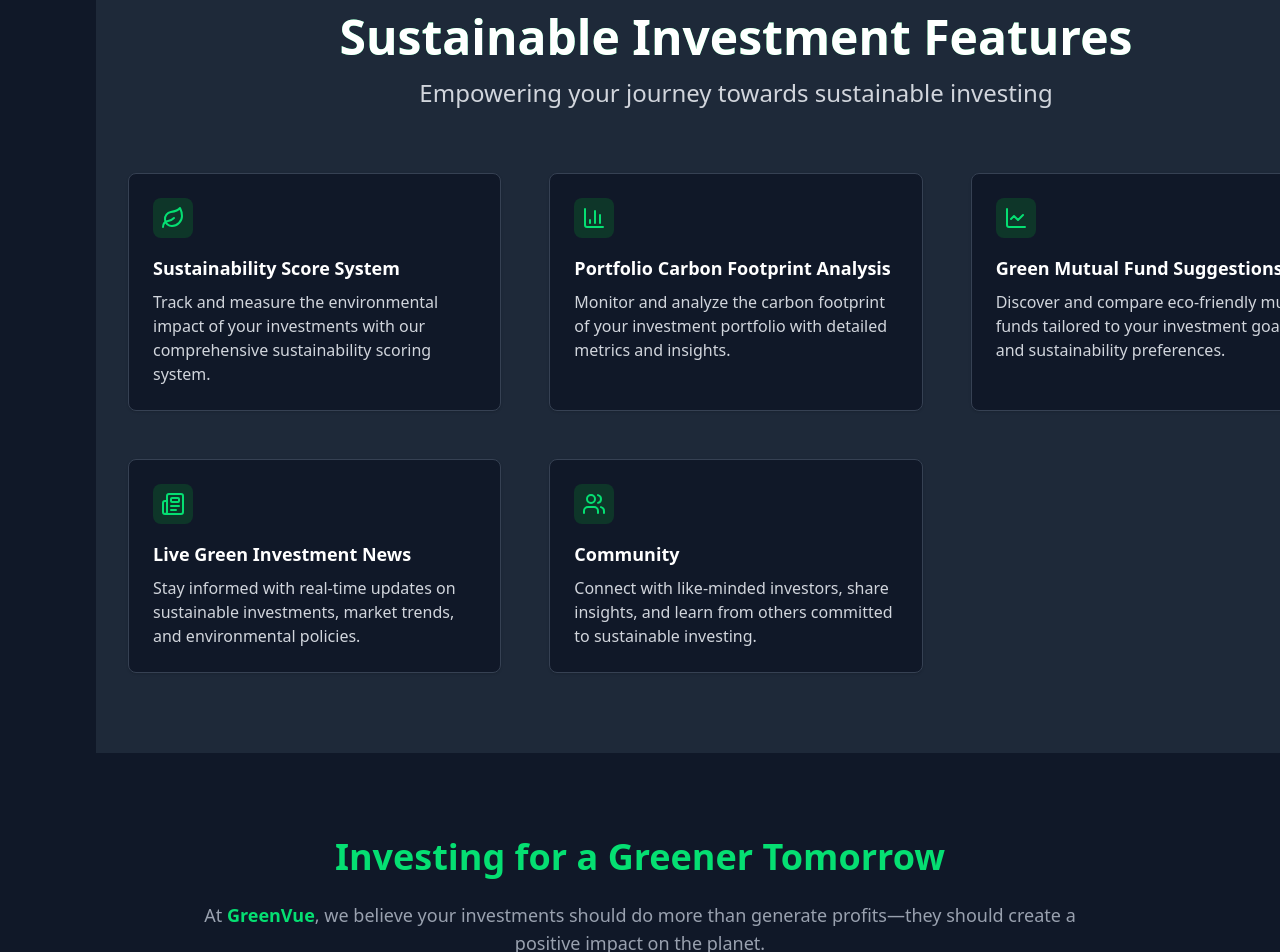
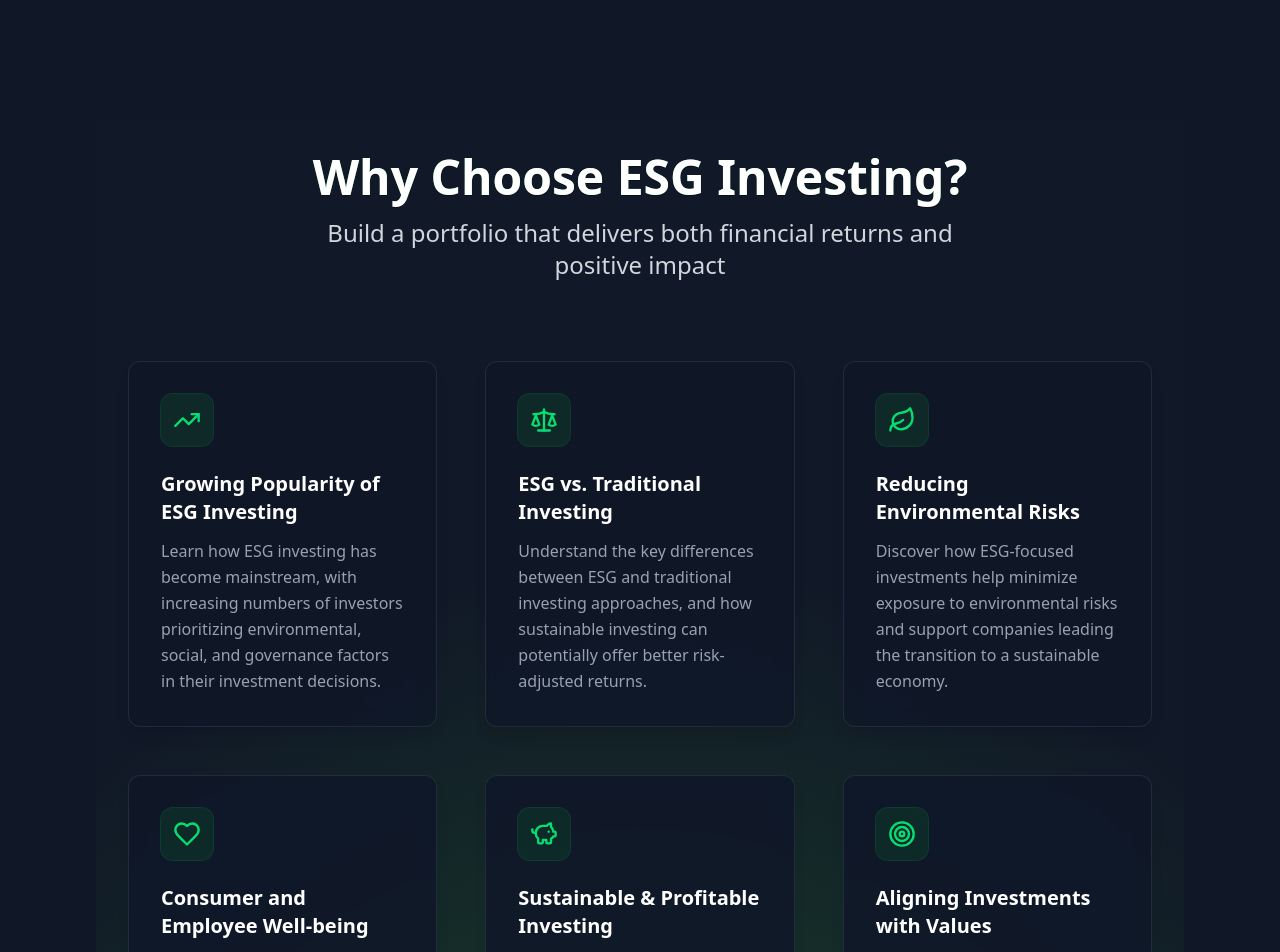
Before and after one commit to katariaNandini/GreenVest, a React (Vite) app: page / in a window 1280 px wide. Shown: the part 1580-2532 px from the top of the page. Built offline with nearby package versions, Linux system fonts and the light colour scheme.

Commit message:
LandingPage

```diff
--- a/src/About.jsx
+++ b/src/About.jsx
@@ -5,21 +5,27 @@ import FeaturesSection from "./Feature";
 
 const AboutUs = () => {
   return (
-    <div className="mt-5 ">
+    <div className="mt-5 mb-5">
 
 
     <section className="bg-gray-900 text-gray-200 py-16 px-6 md:px-12 lg:px-24">
       <div className="container mx-10 flex flex-col md:flex-row items-center mt-10 mb-36">
         {/* Left Side - Text Content */}
+
   <div className="md:w-1/2 text-center md:text-left">
   <h2 className="text-4xl font-bold text-green-400 mb-6">About Us 🌱💡</h2>
   <p className="text-lg text-gray-400 mb-6">
-            At <span className="text-green-400 font-semibold">GreenVue</span>, we believe that investing should not only generate profits but also create a positive impact on the environment. Our platform empowers investors with AI-driven sustainability scores, carbon footprint analysis, and curated green investment options to make informed, eco-friendly financial decisions.
+    At <span className="text-green-400 font-semibold">GreenVest</span>, we believe that investing should not only generate financial returns but also contribute to a sustainable future. Our platform encourages individuals to invest at least 1% of their income in green mutual funds and ESG
   </p>
   <p className="text-lg text-gray-400 mb-6">
-            We tackle the challenges of ESG transparency, greenwashing, and lack of awareness by providing real-time insights, tax benefits, and government incentives for sustainable investments.
+    Green investing allows you to grow your wealth while promoting clean energy, ethical labor practices, and responsible governance. Unlike traditional investments, ESG funds focus on companies that are making a positive environmental and social impact.
   </p>
-          <p className="text-lg text-green-400 font-semibold">Join us in shaping a greener, more responsible financial future! 🌍💰</p>
+  {/* <p className="text-lg text-gray-400 mb-6">
+    To make this process seamless, GreenVest offers educational resources, an investment calculator, and a transaction simulation tool to help users experience investing risk-free. Our dashboard allows you to track your past investments, monitor fund performance, and measure your sustainability impact.
+  </p> */}
+   <p className="text-lg text-green-400 font-semibold">
+    We aim to create a movement where every small contribution leads to a big impact. By investing in ESG funds, you are not just securing your financial future but also contributing to a healthier planet. Join GreenVest today and be a part of the change! 🌍
+   </p>
   </div>
 
         {/* Right Side - Image */}
@@ -32,11 +38,11 @@ const AboutUs = () => {
         </div>
 
       </div>
-      <div className="h-screen ">
+      <div >
       <FeaturesSection />
       </div>
 
-    </section>
+    {/* </section>
     <section className="bg-gray-900 text-gray-200 py-16 px-6 md:px-12 lg:px-24">
       <div className="max-w-4xl mx-auto text-center">
         <h2 className="text-4xl font-bold text-green-400 mb-6">Investing for a Greener Tomorrow</h2>
@@ -83,7 +89,7 @@ const AboutUs = () => {
         <a href="/features" className="bg-green-500 hover:bg-green-600 text-white px-6 py-3 text-lg font-semibold rounded-lg transition">
            Explore Now
         </a>
-      </div>
+      </div>  */}
     </section>
     </div>
   );
--- a/src/App.jsx
+++ b/src/App.jsx
@@ -27,6 +27,28 @@ import Signup from './components/auth/Signup'
 import ProtectedRoute from './components/auth/ProtectedRoute'
 import GreenFundSearch from './components/GreenFundSearch'
 
+// function App() {
+//   return (
+//     <Router>
+//       <div className='overflow-x-hidden'>
+//         <Routes>
+//           <Route path="/" element={<LandingPage />} />
+//           <Route path="/login" element={<Login />} />
+//           <Route path="/signup" element={<Signup />} />
+//           <Route
+//             path="/features"
+//             element={
+//               <ProtectedRoute>
+//                 <FeaturePage />
+//               </ProtectedRoute>
+//             }
+//           />
+//           <Route path="/green-funds" element={<GreenFundSearch />} />
+//         </Routes>
+//       </div>
+//     </Router>
+//   )
+// }
 function App() {
   return (
     <Router>
@@ -35,19 +57,12 @@ function App() {
           <Route path="/" element={<LandingPage />} />
           <Route path="/login" element={<Login />} />
           <Route path="/signup" element={<Signup />} />
-          <Route
-            path="/features"
-            element={
-              <ProtectedRoute>
-                <FeaturePage />
-              </ProtectedRoute>
-            }
-          />
+          <Route path="/features" element={<FeaturePage />} />
           <Route path="/green-funds" element={<GreenFundSearch />} />
         </Routes>
       </div>
-    </Router>
-  )
+    </Router>
+  )
 }
 
 export default App
--- a/src/Feature.jsx
+++ b/src/Feature.jsx
@@ -1,77 +1,94 @@
 import React from 'react';
 import {
-  BarChart3,
+  TrendingUp,
+  Scale,
   Leaf,
-  LineChart,
-  Newspaper,
-  Users
+  Heart,
+  PiggyBank,
+  Target
 } from 'lucide-react';
 
 const FeatureCard = ({ title, description, icon: Icon }) => (
-  <div className="p-6 border border-gray-700 rounded-lg bg-gray-900 shadow-sm
-                  hover:shadow-lg transition-all duration-300 hover:scale-105
-                  hover:border-green-500/50 group">
-    <div className="flex items-center mb-4">
-      <div className="p-2 bg-green-900/50 rounded-lg group-hover:bg-green-900/70
-                      transition-all duration-300">
-        <Icon className="h-6 w-6 text-green-400 group-hover:text-green-300" />
+  <div className="p-8 border border-gray-700/50 rounded-xl bg-gray-900/90 shadow-lg
+                  hover:shadow-2xl transition-all duration-500 hover:scale-102
+                  hover:border-green-500/30 group backdrop-blur-sm
+                  relative overflow-hidden">
+    <div className="absolute inset-0 bg-gradient-to-br from-green-500/5 to-transparent
+                    opacity-0 group-hover:opacity-100 transition-opacity duration-500"/>
+    <div className="relative z-10">
+      <div className="flex items-center mb-6">
+        <div className="p-3 bg-green-900/30 rounded-xl group-hover:bg-green-900/50
+                        transition-all duration-500 ring-1 ring-green-500/20
+                        group-hover:ring-green-500/40">
+          <Icon className="h-7 w-7 text-green-400 group-hover:text-green-300
+                          transform group-hover:rotate-6 transition-all duration-500" />
+        </div>
       </div>
+      <h3 className="text-xl font-semibold mb-3 text-white group-hover:text-green-400
+                     transition-colors duration-500">
+        {title}
+      </h3>
+      <p className="text-gray-400 group-hover:text-gray-200 transition-colors duration-500
+                    leading-relaxed">
+        {description}
+      </p>
     </div>
-    <h3 className="text-lg font-semibold mb-2 text-white group-hover:text-green-400
-                   transition-colors duration-300">
-      {title}
-    </h3>
-    <p className="text-gray-300 group-hover:text-gray-200 transition-colors duration-300">
-      {description}
-    </p>
   </div>
 );
 
 const FeaturesSection = () => {
   const features = [
     {
-      icon: Leaf,
-      title: "Sustainability Score System",
-      description: "Track and measure the environmental impact of your investments with our comprehensive sustainability scoring system."
+      icon: TrendingUp,
+      title: "Growing Popularity of ESG Investing",
+      description: "Learn how ESG investing has become mainstream, with increasing numbers of investors prioritizing environmental, social, and governance factors in their investment decisions."
     },
     {
-      icon: BarChart3,
-      title: "Portfolio Carbon Footprint Analysis",
-      description: "Monitor and analyze the carbon footprint of your investment portfolio with detailed metrics and insights."
+      icon: Scale,
+      title: "ESG vs. Traditional Investing",
+      description: "Understand the key differences between ESG and traditional investing approaches, and how sustainable investing can potentially offer better risk-adjusted returns."
     },
     {
-      icon: LineChart,
-      title: "Green Mutual Fund Suggestions",
-      description: "Discover and compare eco-friendly mutual funds tailored to your investment goals and sustainability preferences."
+      icon: Leaf,
+      title: "Reducing Environmental Risks",
+      description: "Discover how ESG-focused investments help minimize exposure to environmental risks and support companies leading the transition to a sustainable economy."
     },
     {
-      icon: Newspaper,
-      title: "Live Green Investment News",
-      description: "Stay informed with real-time updates on sustainable investments, market trends, and environmental policies."
+      icon: Heart,
+      title: "Consumer and Employee Well-being",
+      description: "Explore investments in companies that prioritize stakeholder well-being, fostering better workplace conditions and consumer satisfaction."
     },
     {
-      icon: Users,
-      title: "Community",
-      description: "Connect with like-minded investors, share insights, and learn from others committed to sustainable investing."
+      icon: PiggyBank,
+      title: "Sustainable & Profitable Investing",
+      description: "See how sustainable investing can generate competitive returns while contributing to positive environmental and social impact."
+    },
+    {
+      icon: Target,
+      title: "Aligning Investments with Values",
+      description: "Match your investment strategy with your personal values while building a diversified portfolio that supports sustainable business practices."
     }
   ];
 
   return (
-    <div className="w-screen bg-gray-800 overflow-hidden">
-      <div className="max-w-7xl mx-auto px-4 sm:px-6 lg:px-8 py-12 sm:py-16 md:py-20">
-        <div className="text-center mb-12 sm:mb-16">
-          <h2 className="text-3xl sm:text-4xl md:text-5xl font-bold text-white mb-4 mt-6
-                         bg-gradient-to-r from-green-400 to-green-600
-                         bg-clip-text text-transparent">
-            Sustainable Investment Features
+    <section className="relative w-full bg-gray-800 overflow-hidden mt-24 md:mt-32">
+      <div className="absolute inset-0 bg-[radial-gradient(circle_at_50%_120%,#1a472a,#111827_60%)]"/>
+      <div className="relative container mx-auto px-4 sm:px-6 lg:px-8 py-16 sm:py-20 md:py-24">
+        <div className="text-center mb-16 sm:mb-20">
+          <h2 className="text-xl sm:text-4xl md:text-5xl font-bold text-white mb-4
+                         bg-gradient-to-r from-green-400 via-green-300 to-green-500
+                         bg-clip-text
+                         [text-shadow:_0_1px_0_rgb(0_0_0_/_40%)]">
+            Why Choose ESG Investing?
           </h2>
-          <p className="text-lg sm:text-xl md:text-2xl text-gray-300 max-w-3xl mx-auto">
-            Empowering your journey towards sustainable investing
+          <p className="text-sm sm:text-xl md:text-2xl text-gray-300 max-w-2xl mx-auto
+                        font-light">
+            Build a portfolio that delivers both financial returns and positive impact
           </p>
         </div>
 
-        <div className="grid grid-cols-1 md:grid-cols-2 lg:grid-cols-3 gap-6
-                        sm:gap-8 md:gap-10 lg:gap-12">
+        <div className="grid grid-cols-1 md:grid-cols-2 lg:grid-cols-3 gap-8
+                        sm:gap-10 md:gap-12 lg:gap-12">
           {features.map((feature, index) => (
             <FeatureCard
               key={index}
@@ -82,7 +99,7 @@ const FeaturesSection = () => {
           ))}
         </div>
       </div>
-    </div>
+    </section>
   );
 };
 
--- a/src/LandingPage.jsx
+++ b/src/LandingPage.jsx
@@ -77,7 +77,7 @@ const LandingPage = () => {
             Invest Smart, Invest Green!
           </h1>
           <p className="text-xl mb-8 text-gray-200 font-light">
-            Track your impact. Analyze your portfolio. Go green!
+            Invest sustainably with ESG funds and secure a greener future today!
           </p>
 
           <button
```
Also changed, not shown: src/FAQSection.jsx (+16 -10 lines), src/Working.jsx (+49 -8 lines). Lines whose indentation alone changed are shown as unchanged.
